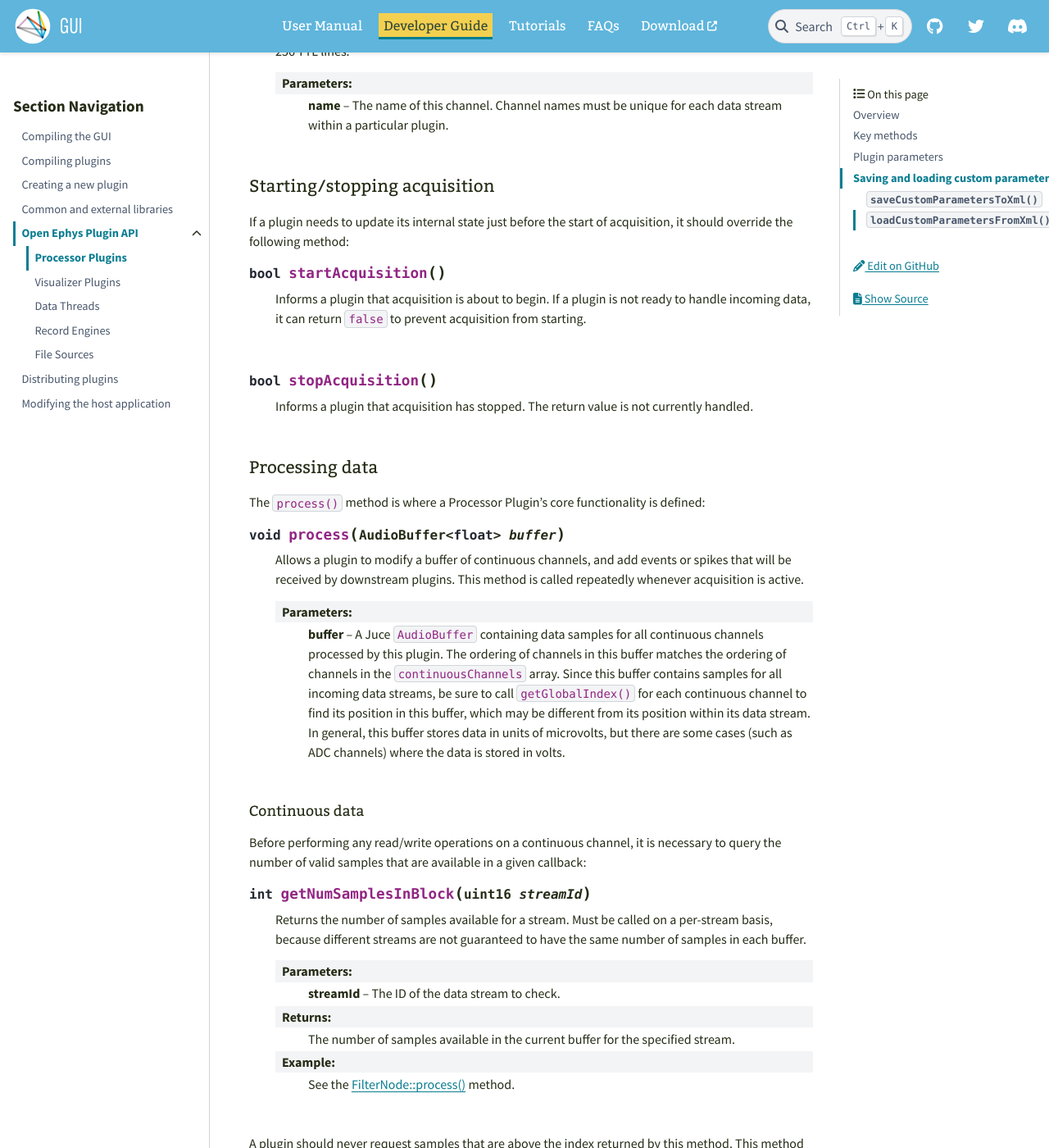
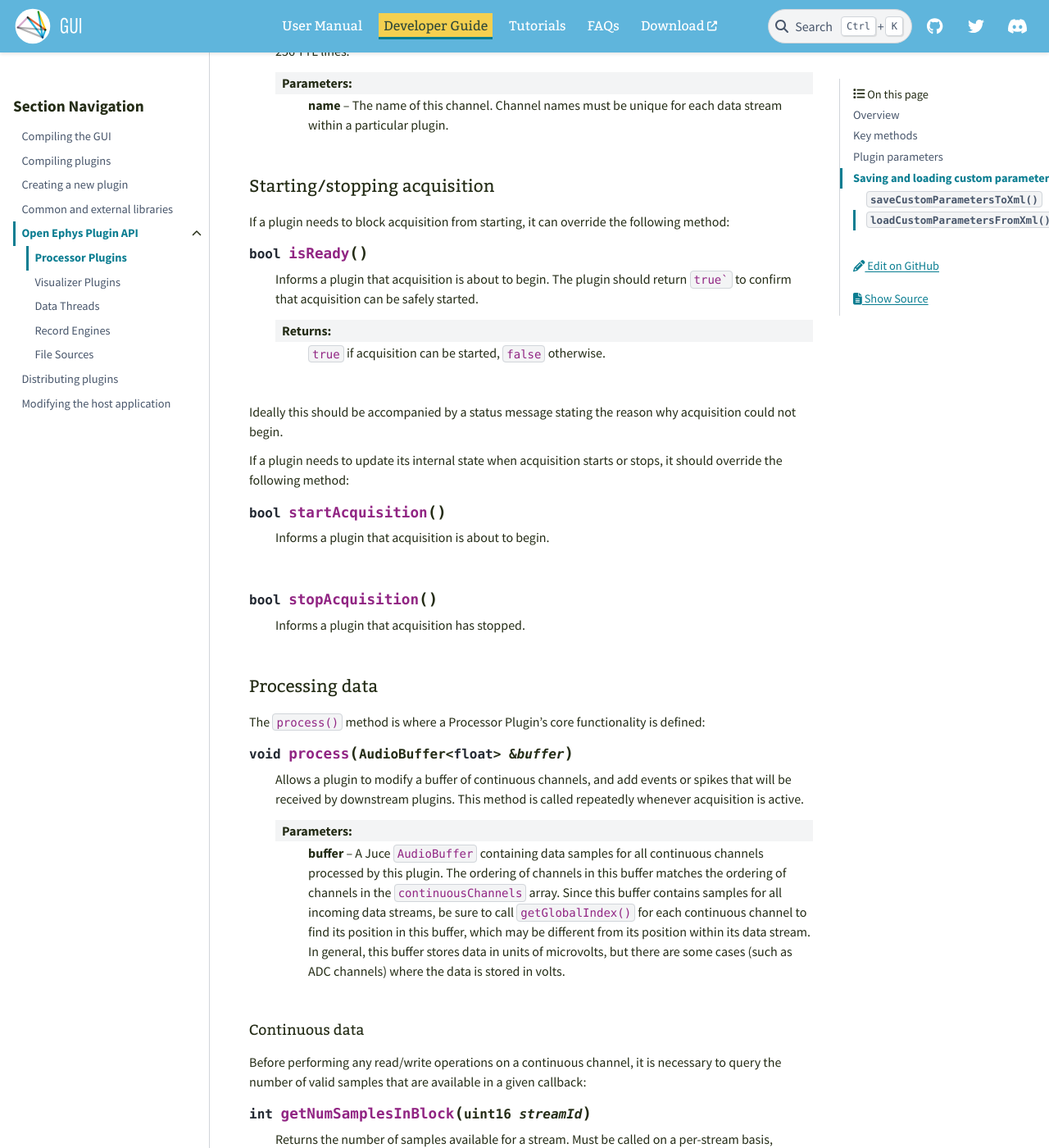
Before and after one commit to open-ephys/gui-docs, a Sphinx documentation site: the page built from source/Developer-Guide/Open-Ephys-Plugin-API/Processor-Plugins.rst, in a window 1280 px wide and 1400 px high, scrolled down 3333 px. Shown: the whole window at 82% size. Built offline with Sphinx 7.4.7 and the PyData theme 0.15.4, drawn with Linux system fonts in a browser that asks for light colours; pages that are not in the unit, such as notebooks, are missing from menus; some of the changed text lies outside the part shown.

Commit message:
Update processor plugin documentation

```diff
--- a/source/Developer-Guide/Open-Ephys-Plugin-API/Processor-Plugins.rst
+++ b/source/Developer-Guide/Open-Ephys-Plugin-API/Processor-Plugins.rst
@@ -115,15 +115,25 @@ Plugins that only generate events can call the following method inside :code:`up
 Starting/stopping acquisition
 ===============================
 
-If a plugin needs to update its internal state just before the start of acquisition, it should override the following method:
+If a plugin needs to block acquisition from starting, it can override the following method:
+
+.. function:: bool isReady()
+
+    Informs a plugin that acquisition is about to begin. The plugin should return :code:`true`` to confirm that acquisition can be safely started.
+
+    :return: :code:`true` if acquisition can be started, :code:`false` otherwise.
+
+Ideally this should be accompanied by a status message stating the reason why acquisition could not begin.
+
+If a plugin needs to update its internal state when acquisition starts or stops, it should override the following method:
 
 .. function:: bool startAcquisition()
 
-    Informs a plugin that acquisition is about to begin. If a plugin is not ready to handle incoming data, it can return :code:`false` to prevent acquisition from starting.
+    Informs a plugin that acquisition is about to begin.
 
 .. function:: bool stopAcquisition()
 
-    Informs a plugin that acquisition has stopped. The return value is not currently handled.
+    Informs a plugin that acquisition has stopped.
 
 
 Processing data
@@ -131,9 +141,9 @@ Processing data
 
 The :code:`process()` method is where a Processor Plugin's core functionality is defined:
 
-.. function:: void process(AudioBuffer<float> buffer)
+.. function:: void process(AudioBuffer<float>& buffer)
 
-    Allows a plugin to modify a buffer of continuous channels, and add events or spikes that will be received by downstream plugins. This method is  called repeatedly whenever acquisition is active.
+    Allows a plugin to modify a buffer of continuous channels, and add events or spikes that will be received by downstream plugins. This method is called repeatedly whenever acquisition is active.
 
     :param buffer: A Juce :code:`AudioBuffer` containing data samples for all continuous channels processed by this plugin. The ordering of channels in this buffer matches the ordering of channels in the :code:`continuousChannels` array. Since this buffer contains samples for all incoming data streams, be sure to call :code:`getGlobalIndex()` for each continuous channel to find its position in this buffer, which may be different from its position within its data stream. In general, this buffer stores data in units of microvolts, but there are some cases (such as ADC channels) where the data is stored in volts.
 
@@ -264,7 +274,7 @@ The GUI's built-in :code:`Parameter` class provides an easy way to manage the pa
 Defining parameters
 ====================
 
-All parameters *must* be defined inside your plugin's class constructor, using the constructor methods for different types of parameters, e.g.:
+All parameters *must* be defined inside your plugin's :code:`registerParameters` method, using the constructor methods for different types of parameters, e.g.:
 
 .. function:: void addIntParameter(Parameter::ParameterScope scope, const String& name, const String& description, int defaultValue, int minValue, int maxValue)
 
```
